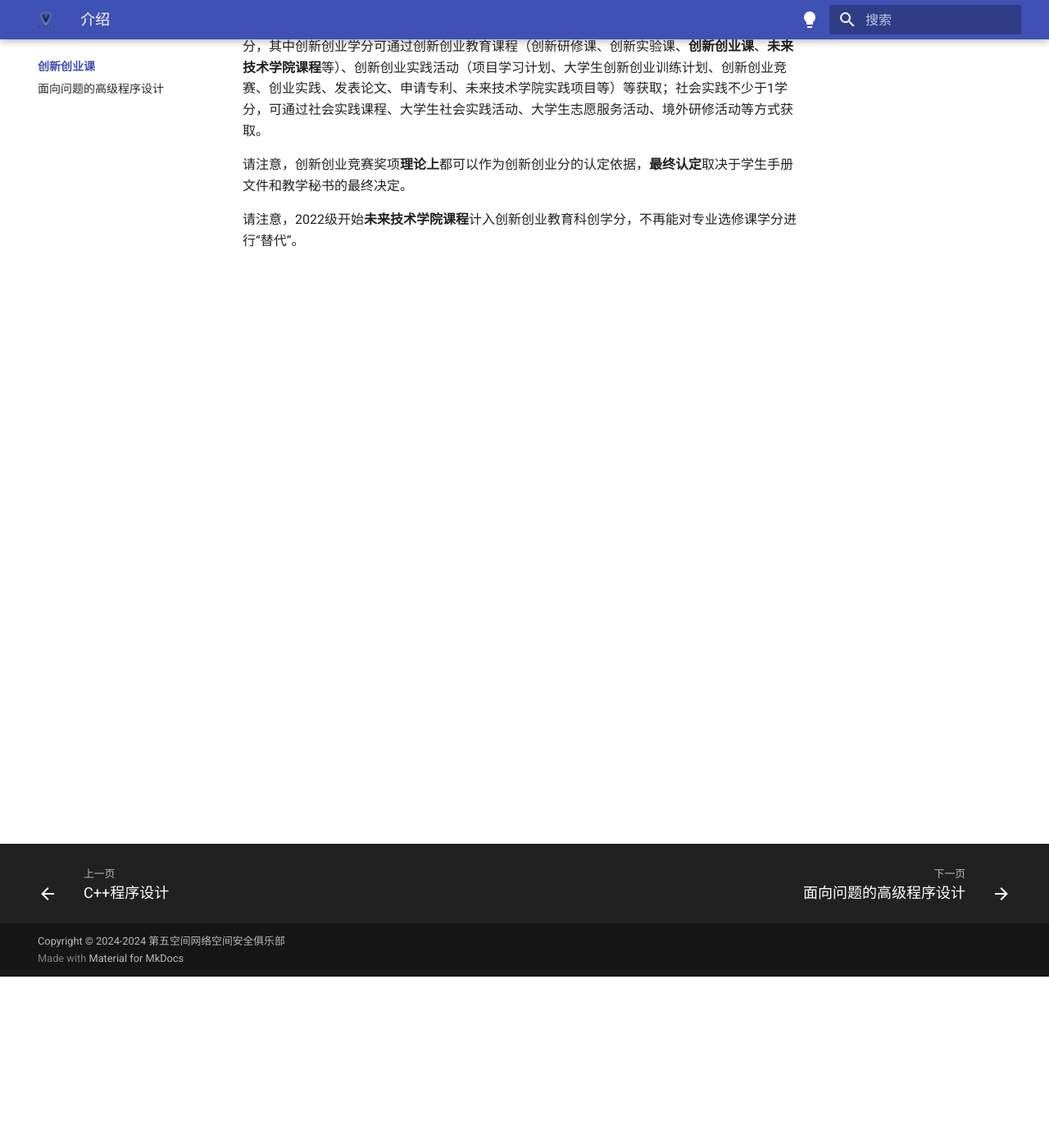
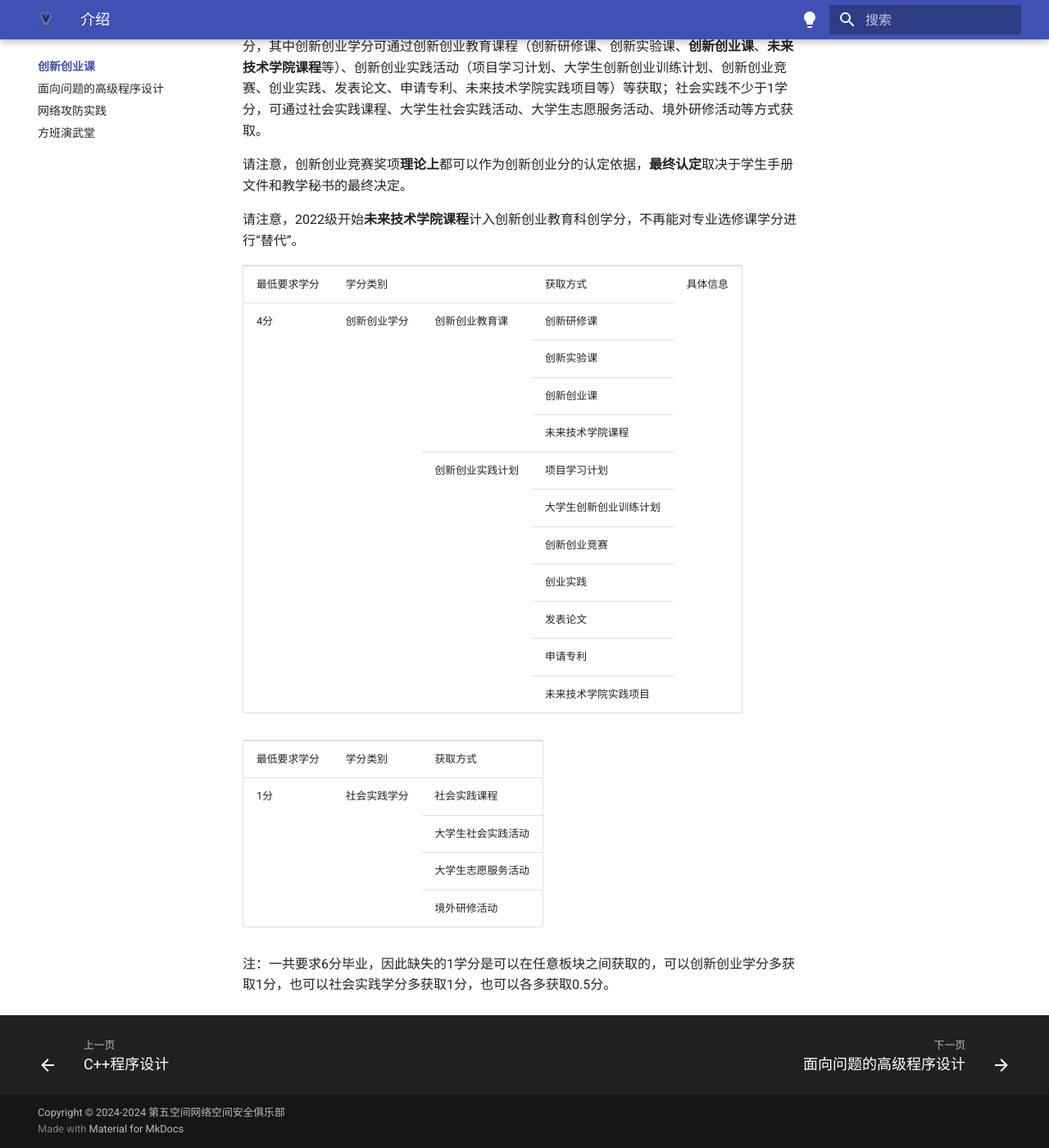
Before and after one commit to Fifth-Space/HITWH-CS, an MkDocs documentation site: the page built from docs/innovation/index.md, in a window 1280 px wide and 1400 px high, scrolled down 209 px. Shown: the whole window at 82% size. Built offline with MkDocs 1.6.1 and Material for MkDocs 9.7.7, drawn with Linux system fonts in a browser that asks for light colours; comment, search, counter and statistics services are not loaded.

Commit message:
修改创新创业课界面主页，新增网络攻防与方班演武堂

```diff
--- a/docs/innovation/index.md
+++ b/docs/innovation/index.md
@@ -4,3 +4,74 @@
 请注意，创新创业竞赛奖项**理论上**都可以作为创新创业分的认定依据，**最终认定**取决于学生手册文件和教学秘书的最终决定。
 
 请注意，2022级开始**未来技术学院课程**计入创新创业教育科创学分，不再能对专业选修课学分进行“替代”。
+
+<table>
+    <tr>
+        <td>最低要求学分</td>
+        <td colspan="2">学分类别</td>
+        <td>获取方式</td>
+        <td>具体信息</td>
+   </tr>
+    <tr>
+        <td rowspan="11">4分</td>
+  		<td rowspan="11">创新创业学分</td>
+      	<td rowspan="4">创新创业教育课</td>
+        <td>创新研修课</td>
+    </tr>
+    <tr>
+        <td>创新实验课</td>
+    </tr>
+    <tr>
+        <td>创新创业课</td>
+    </tr>
+    <tr>
+        <td>未来技术学院课程</td>
+    </tr>
+    <tr>
+        <td rowspan="7">创新创业实践计划</td>
+        <td>项目学习计划</td>
+    </tr>
+    <tr>
+        <td>大学生创新创业训练计划</td>
+    </tr>
+    <tr>
+        <td>创新创业竞赛</td>
+    </tr>
+    <tr>
+        <td>创业实践</td>
+    </tr>
+    <tr>
+        <td>发表论文</td>
+    </tr>
+    <tr>
+        <td>申请专利</td>
+    </tr>
+    <tr>
+        <td>未来技术学院实践项目</td>
+    </tr>
+</table>
+
+
+<table>
+    <tr>
+        <td>最低要求学分</td>
+        <td>学分类别</td>
+        <td>获取方式</td>
+   </tr>
+    <tr>
+        <td rowspan="4">1分</td>
+  		<td rowspan="4">社会实践学分</td>
+      	 <td>社会实践课程</td>
+    </tr>
+    <tr>
+        <td>大学生社会实践活动</td>
+    </tr>
+    <tr>
+        <td>大学生志愿服务活动</td>
+    </tr>
+    <tr>
+        <td>境外研修活动</td>
+    </tr>
+</table>
+
+注：一共要求6分毕业，因此缺失的1学分是可以在任意板块之间获取的，可以创新创业学分多获取1分，也可以社会实践学分多获取1分，也可以各多获取0.5分。
--- a/mkdocs.yml
+++ b/mkdocs.yml
@@ -91,6 +91,9 @@ nav:
   - 创新创业课:
       - 介绍: innovation/index.md
       - 面向问题的高级程序设计: innovation/1.md
+      - 网络攻防实践: innovation/2.md
+      - 方班演武堂: innovation/3.md
+
   - 实验室:
     - 介绍: labs/index.md
   - 计算机竞赛:
```
Also changed, not shown: docs/culture/美学与艺术欣赏/14.md (+27 -0 lines), docs/index.md (+1 -2 lines), docs/innovation/2.md (added, +25 -0 lines), docs/innovation/3.md (added, +28 -0 lines).
